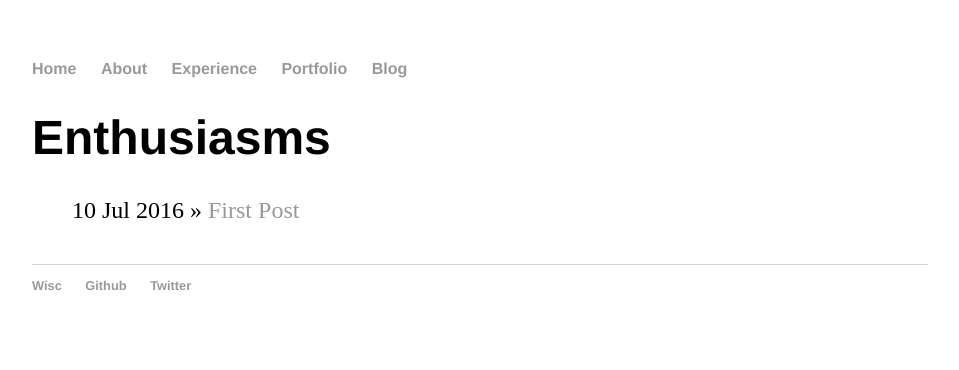
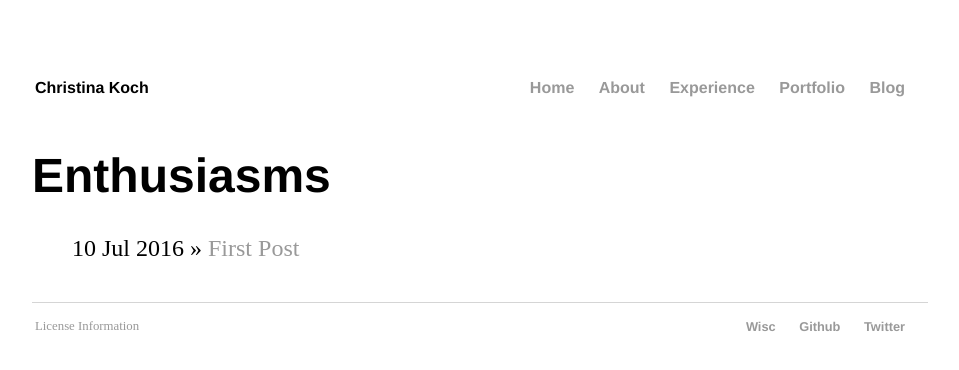
Before and after one commit to ChristinaLK/blog, a Jekyll site: the page built from blog/index.html, in a window 1280 px wide. Shown: the top 370 px of the page, without its empty margins (160-1119 px from the left). Built offline with Jekyll 4.4.1, drawn with Linux system fonts in a browser that asks for light colours.

Commit message:
mashing styles around

```diff
--- a/_includes/contact.html
+++ b/_includes/contact.html
@@ -1,5 +1,17 @@
-<ul>
-	    	    <li><a href="http://wid.wisc.edu/people/christina-koch">Wisc</a></li>
-	        	<li><a href="https://github.com/ChristinaLK">Github</a></li>
-	        	<li><a href="https://twitter.com/ChristinaLK">Twitter</a></li>
-				</ul>
+<table class="linkbar"><tr>
+
+<td width="50%">
+	<a href="/license.html">License Information</a>
+</td>
+
+<td width="50%" style="text-align:right;">
+	<nav>
+		<ul>
+		  <li><a href="http://wid.wisc.edu/people/christina-koch">Wisc</a></li>
+		  <li><a href="https://github.com/ChristinaLK">Github</a></li>
+		  <li><a href="https://twitter.com/ChristinaLK">Twitter</a></li>
+		</ul>
+	</nav>
+</td>
+
+</tr></table>
--- a/_includes/nav.html
+++ b/_includes/nav.html
@@ -1,3 +1,10 @@
+<table class="linkbar"><tr>
+
+<td width="50%">
+	<name> {{ site.name }} </name>
+</td>
+
+<td width="50%" style="text-align:right;">
 	<nav>
 		<ul>
 			<li><a href="/">Home</a></li>
@@ -7,3 +14,6 @@
 			<li><a href="/blog">Blog</a></li>
 		</ul>
 	</nav>
+</td>
+
+</tr></table>
--- a/blog/index.html
+++ b/blog/index.html
@@ -4,10 +4,10 @@ title: Enthusiasms
 ---
 <h1>{{ page.title }}</h1>
 
+<ul class="posts">
 
-	<ul class="posts">
-
-	  {% for post in site.posts %}
-	    <li><span>{{ post.date | date_to_string }}</span> » <a href="{{ post.url }}" title="{{ post.title }}">{{ post.title }}</a></li>
-	  {% endfor %}
-	</ul>
+  {% for post in site.posts %}
+	<li><span>{{ post.date | date_to_string }}</span> »
+	<a href="{{ post.url }}" title="{{ post.title }}">{{ post.title }}</a></li>
+  {% endfor %}
+</ul>
--- a/css/main.css
+++ b/css/main.css
@@ -2,16 +2,7 @@ body {
     margin: 60px auto;
     width: 70%;
 }
-nav ul, footer ul {
-    font-family:'Helvetica', 'Arial', 'Sans-Serif';
-    padding: 0px;
-    list-style: none;
-    font-weight: bold;
-}
-nav ul li, footer ul li {
-    display: inline;
-    margin-right: 20px;
-}
+
 a {
     text-decoration: none;
     color: #999;
@@ -28,10 +19,6 @@ p {
     line-height: 1.4em;
     color: #333;
 }
-footer {
-    border-top: 1px solid #d5d5d5;
-    font-size: .8em;
-}
 
 ul.posts {
     margin: 20px auto 40px;
@@ -41,3 +28,38 @@ ul.posts {
 ul.posts li {
     list-style: none;
 }
+
+table.linkbar {
+    width: 100%
+}
+
+tr.top {
+   border-bottom: 1px solid #d5d5d5;
+   }
+
+tr.bottom {
+   border-top: 1px solid #d5d5d5;
+   }
+
+nav ul, footer ul {
+    font-family:'Helvetica', 'Arial', 'Sans-Serif';
+    padding: 0px;
+    list-style: none;
+    font-weight: bold;
+    text-align: right;
+}
+nav ul li, footer ul li {
+    display: inline;
+    margin-right: 20px;
+}
+footer {
+    border-top: 1px solid #d5d5d5;
+    font-size: .8em;
+}
+
+
+name {
+    font-family:'Helvetica', 'Arial', 'Sans-Serif';
+    padding: 0px;
+    font-weight: bold;
+}
```
Also changed, not shown: _includes/titlebar.html (added, +10 -0 lines). Lines whose indentation alone changed are shown as unchanged.
